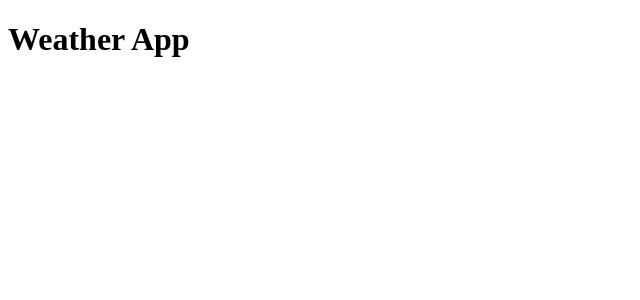
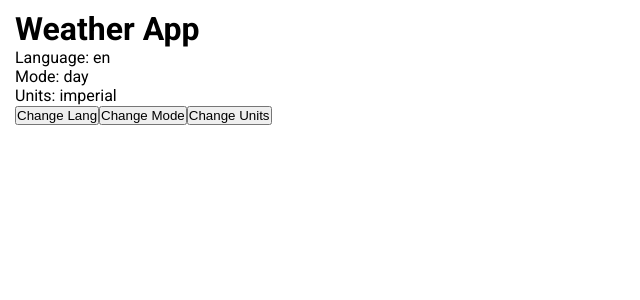
Before and after one commit to agonzalezf87/weatherapp, a React (Vite) app: page / in a window 1280 px wide. Shown: the top 300 px of the page, without its empty margins (0-640 px from the left). Built offline with nearby package versions, Linux system fonts and the light colour scheme.

Commit message:
[add] Site context and custom hooks for gelocation and local storage.

```diff
--- a/src/App.jsx
+++ b/src/App.jsx
@@ -1,11 +1,13 @@
+import { useContext } from 'react'
+import { WeatherProvider } from './context/WeatherContext'
+import { UI } from './components/UI'
 
 function App() {
-
   return (
-    <main>
-      <h1>Weather App</h1>
-    </main>
+    <WeatherProvider>
+      <UI />
+    </WeatherProvider>
   )
 }
 
-export default App
+export { App }
--- /dev/null
+++ b/src/components/UI.jsx
@@ -0,0 +1,39 @@
+import { useContext } from "react"
+import { WeatherContext } from "../context/WeatherContext"
+
+const UI = () => {
+  const {
+    parameters,
+    toggleLang,
+    toggleMode,
+    toggleUnits
+  } = useContext(WeatherContext)
+
+  const handleLang = () => {
+    toggleLang()
+  }
+
+  const handleMode = () => {
+    toggleMode()
+  }
+
+  const handleUnits = () => {
+    toggleUnits()
+  }
+
+  return (
+    <main>
+      <h1>Weather App</h1>
+      <p>Language: {parameters[0].appLang}</p>
+      <p>Mode: {parameters[0].appMode}</p>
+      <p>Units: {parameters[0].appUnits}</p>
+      <div>
+        <button onClick={handleLang}>Change Lang</button>
+        <button onClick={handleMode}>Change Mode</button>
+        <button onClick={handleUnits}>Change Units</button>
+      </div>
+    </main>
+  )
+}
+
+export { UI }
--- /dev/null
+++ b/src/context/WeatherContext.jsx
@@ -0,0 +1,44 @@
+import { createContext } from "react";
+import { useLocalStorage } from "../hooks/useLocalStorage";
+
+const WeatherContext = createContext()
+
+const WeatherProvider = (props) => {
+  const [parameters, setParameters] = useLocalStorage('WeatherApp_V1', [{
+    appLang: 'en',
+    appMode: 'day',
+    appUnits: 'imperial',
+    savedCoords: []
+  }])
+
+  const toggleLang = () => {
+    const newLang = [...parameters]
+    newLang[0].appLang === 'es' ? newLang[0].appLang ='en' : newLang[0].appLang = 'es'
+    setParameters(newLang)
+  }
+
+  const toggleMode = () => {
+    const newMode = [...parameters]
+    newMode[0].appMode === 'day' ? newMode[0].appMode ='night' : newMode[0].appMode = 'day'
+    setParameters(newMode)
+  }
+
+  const toggleUnits = () => {
+    const newUnits = [...parameters]
+    newUnits[0].appUnits === 'imperial' ? newUnits[0].appUnits ='metric' : newUnits[0].appUnits = 'imperial'
+    setParameters(newUnits)
+  }
+
+  return (
+    <WeatherContext.Provider value={{
+      parameters,
+      toggleLang,
+      toggleMode,
+      toggleUnits
+    }}>
+      {props.children}
+    </WeatherContext.Provider>
+  )
+}
+
+export { WeatherContext, WeatherProvider }
--- /dev/null
+++ b/src/hooks/useLocalStorage.js
@@ -0,0 +1,25 @@
+import { useState } from 'react'
+
+const useLocalStorage = (key, initialValue) => {
+  const [storedValue, setStoredValue] = useState(() => {
+    try {
+      const item = window.localStorage.getItem(key)
+      return item ? JSON.parse(item) : initialValue
+    } catch (error) {
+      return initialValue
+    }
+  })
+
+  const setValue = value => {
+    try {
+      setStoredValue(value)
+      window.localStorage.setItem(key, JSON.stringify(value))
+    } catch (error) {
+      console.error(error)
+    }
+  }
+
+  return [storedValue, setValue]
+}
+
+export { useLocalStorage }
--- a/src/main.jsx
+++ b/src/main.jsx
@@ -1,6 +1,7 @@
 import React from 'react'
 import ReactDOM from 'react-dom/client'
-import App from './App'
+import {App} from './App'
+import './styles/Main.module.css'
 
 ReactDOM.createRoot(document.getElementById('root')).render(
   <React.StrictMode>
--- /dev/null
+++ b/src/styles/Main.module.css
@@ -0,0 +1,20 @@
+@import url('https://fonts.googleapis.com/css2?family=Roboto:ital,wght@0,300;0,400;0,500;0,700;0,900;1,300;1,400;1,500;1,700;1,900&display=swap');
+
+* {
+  padding: 0;
+  margin: 0;
+  box-sizing: border-box;
+}
+
+html {
+  font-size: 62.5%;
+  font-family: 'Roboto', sans-serif;
+}
+
+body {
+  font-size: 1.6rem;
+}
+
+main {
+  padding: 10px 15px;
+}
```
Also changed, not shown: src/hooks/useGeoLocation.js (added, +49 -0 lines).
